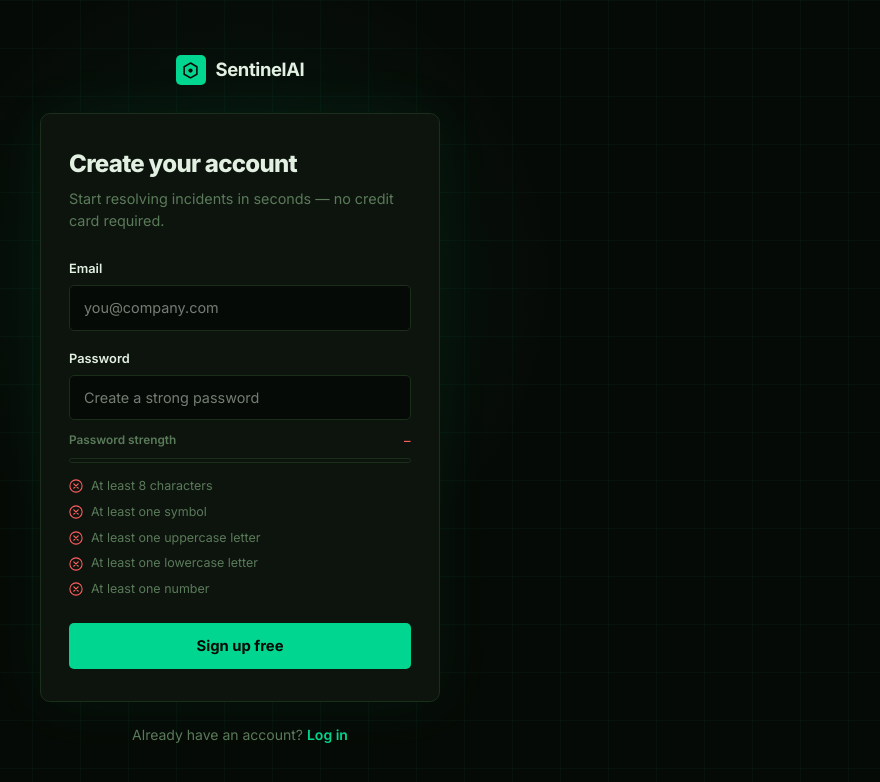
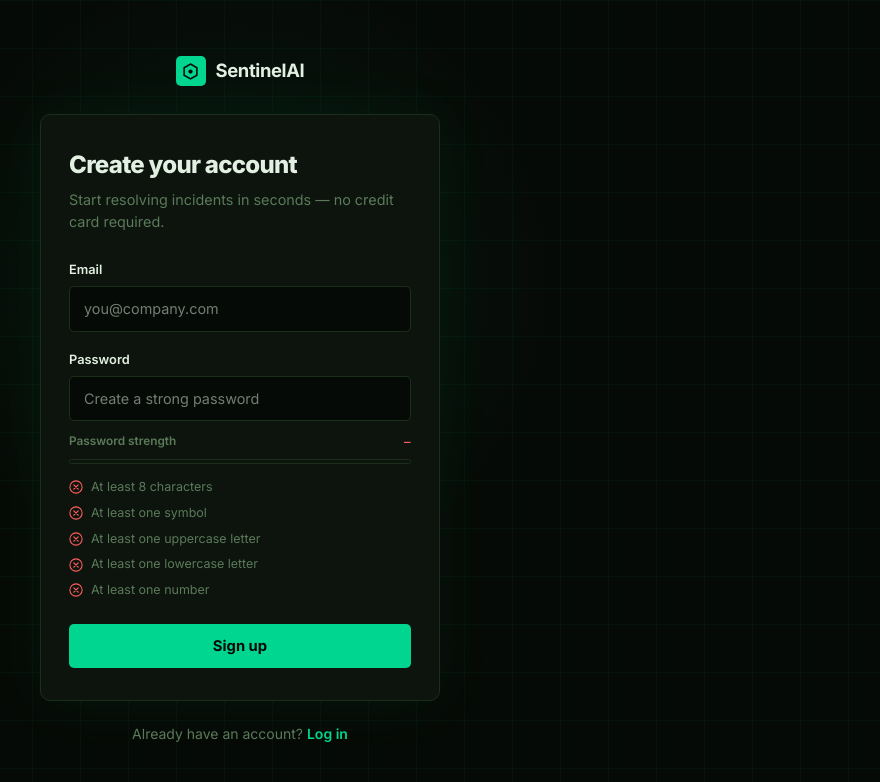
Before and after one commit to devmam999/SentinelAI, a React (Vite) app: page / in a window 1280 px wide. Both pictures are taken after a click on the button "Get started for free". Shown: the top 782 px of the page, without its empty margins (400-1280 px from the left). Built offline with nearby package versions, Linux system fonts and the light colour scheme; no server answers.

Commit message:
Changed "sign up free" to "sign up"

```diff
--- a/src/components/Navbar.tsx
+++ b/src/components/Navbar.tsx
@@ -110,14 +110,14 @@ export default function Navbar() {
             background: 'var(--primary)',
             border: 'none',
             cursor: 'pointer',
-            padding: '8px 20px',
+            padding: '8px 16px',
             borderRadius: 4,
             transition: 'opacity 0.15s',
           }}
           onMouseEnter={(e) => (e.currentTarget.style.opacity = '0.85')}
           onMouseLeave={(e) => (e.currentTarget.style.opacity = '1')}
         >
-          Sign up free
+          Sign up
         </button>
       </div>
 
@@ -205,11 +205,11 @@ export default function Navbar() {
                 background: 'var(--primary)',
                 border: 'none',
                 cursor: 'pointer',
-                padding: '10px 20px',
+                padding: '10px 16px',
                 borderRadius: 4,
               }}
             >
-              Sign up free
+              Sign up
             </button>
           </div>
         </div>
--- a/src/pages/Login.tsx
+++ b/src/pages/Login.tsx
@@ -39,7 +39,7 @@ export default function Login() {
         <>
           Don&apos;t have an account?{' '}
           <Link to="/signup" style={s.authLink}>
-            Sign up free
+            Sign up
           </Link>
         </>
       }
--- a/src/pages/SignUp.tsx
+++ b/src/pages/SignUp.tsx
@@ -109,11 +109,11 @@ export default function SignUp() {
         <button
           type="submit"
           disabled={loading || !isPasswordValid(password)}
-          style={{ ...s.primaryButton, opacity: loading ? 0.6 : 1, cursor: loading ? 'default' : 'pointer' }}
+          style={{ ...s.primaryButton, padding: '11px 16px', opacity: loading ? 0.6 : 1, cursor: loading ? 'default' : 'pointer' }}
           onMouseEnter={(e) => !loading && (e.currentTarget.style.opacity = '0.85')}
           onMouseLeave={(e) => !loading && (e.currentTarget.style.opacity = '1')}
         >
-          {loading ? 'Creating account…' : 'Sign up free'}
+          {loading ? 'Creating account…' : 'Sign up'}
         </button>
       </form>
     </AuthLayout>
```
